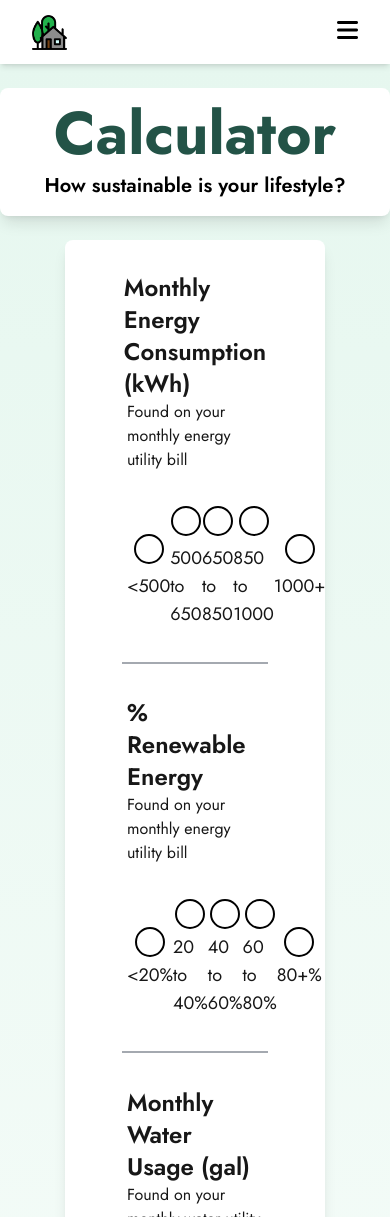
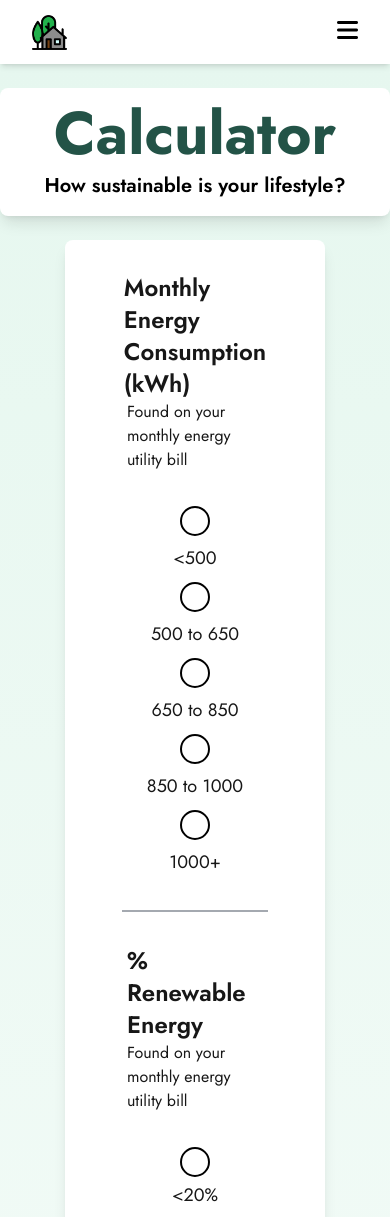
Before and after one commit to samm-47/CAPST, a Next.js app: page /calculator in a window 390 px wide. Shown: the top 1217 px of the page. Built offline with nearby package versions, Linux system fonts and the light colour scheme.

Commit message:
rest of mobile formatting fixes for calculator page
please please please

```diff
--- a/app/calculator/page.tsx
+++ b/app/calculator/page.tsx
@@ -238,7 +238,6 @@ const CalculatorPage: React.FC = () => {
                   gap: '10px',
                 }}
               >
-                  <div className="flex-row-centered w-full">
                       {/* Radio options */}
                       <div className="sus-calc-bubble" style={{ display: 'flex', alignItems: 'center', gap: '8px' }}>
                           <input
@@ -300,7 +299,6 @@ const CalculatorPage: React.FC = () => {
                           1000+
                           </label>
                       </div>
-                  </div>
               </div>
           </div>
 
@@ -328,7 +326,6 @@ const CalculatorPage: React.FC = () => {
               }}
               >
                   {/* Radio options */}
-                  <div className="flex-row-centered w-full">
                       <div className="sus-calc-bubble">
                           <input type="radio" id="renew1" name="renew_energy"  className="hoverable-bubble-div custom-radio" onChange={handlePercentRenewable}/>
                           <label htmlFor="renew1" className="text-lg">
@@ -359,7 +356,6 @@ const CalculatorPage: React.FC = () => {
                               80+%
                           </label>
                       </div>
-                  </div>
               </div>
           </div>
 
```
